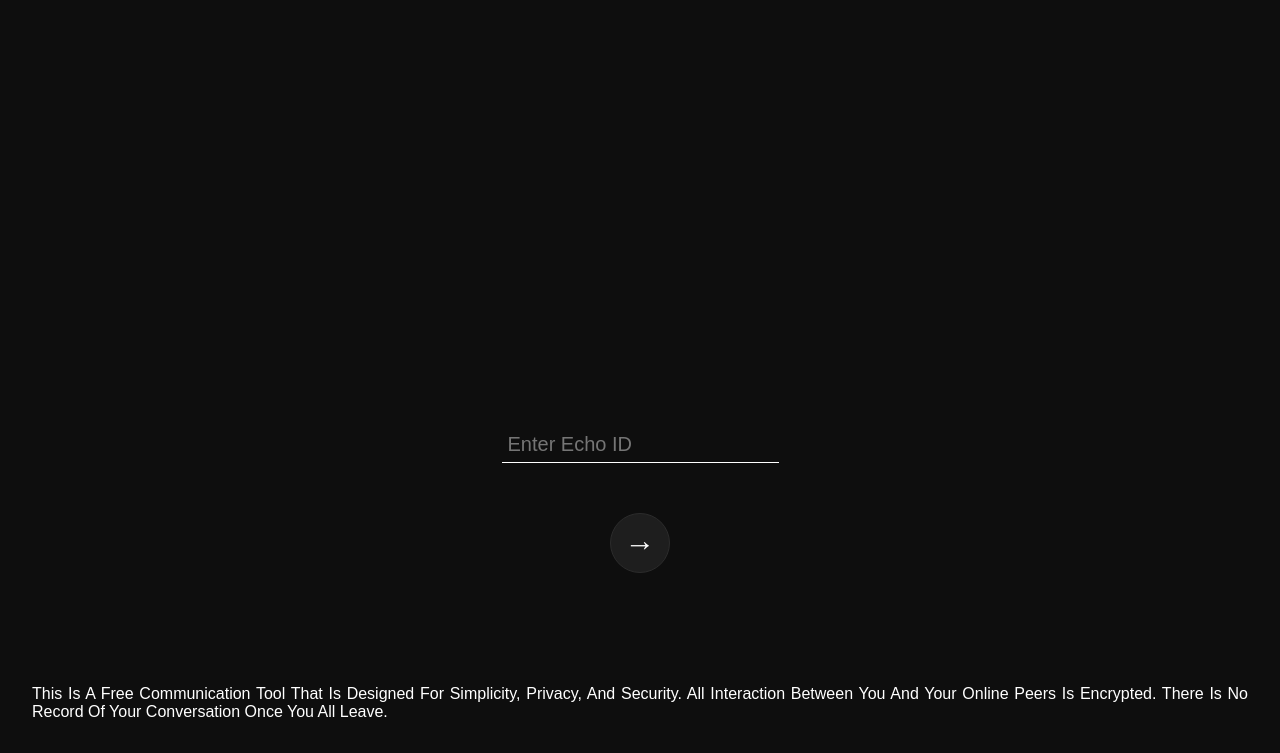
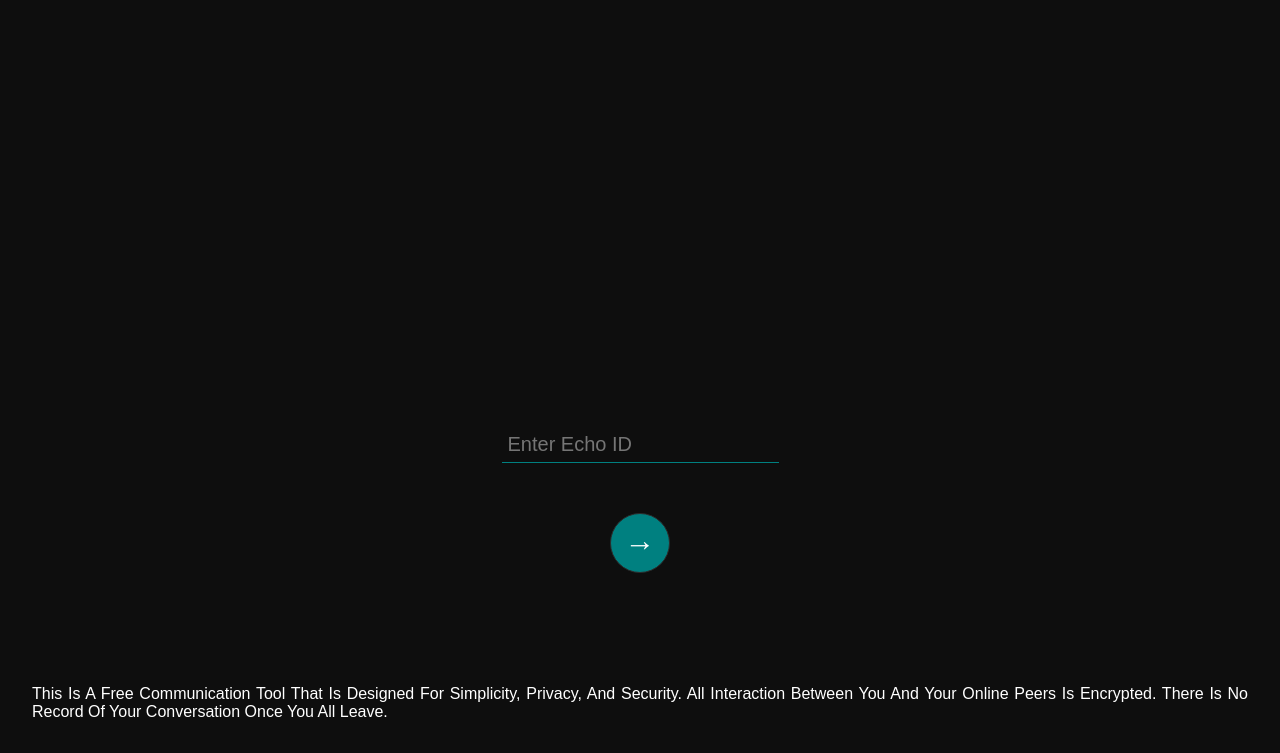
Before and after one commit to JUST-1V/echo, a plain HTML site: page index.html in a window 1280 px wide. Shown: the part 286-1039 px from the top of the page. Drawn offline with Linux system fonts and the light colour scheme.

Commit message:
Update slpash.css

```diff
--- a/files/slpash.css
+++ b/files/slpash.css
@@ -55,7 +55,7 @@ gap: 1em;
   }
   #sbtn{
     height: 60px;
-    background: #1e1e1e;
+    background:teal;
     outline: none;
     border-radius: 50%;
     font-size: 1.9em;
@@ -68,7 +68,7 @@ gap: 1em;
     padding: 6px;
     outline: none;
     border: none;
-    border-bottom: 1px solid white;
+    border-bottom: 1px solid teal;
     background: #0e0e0e;
     color: white;
     font-size: 20px;
```
